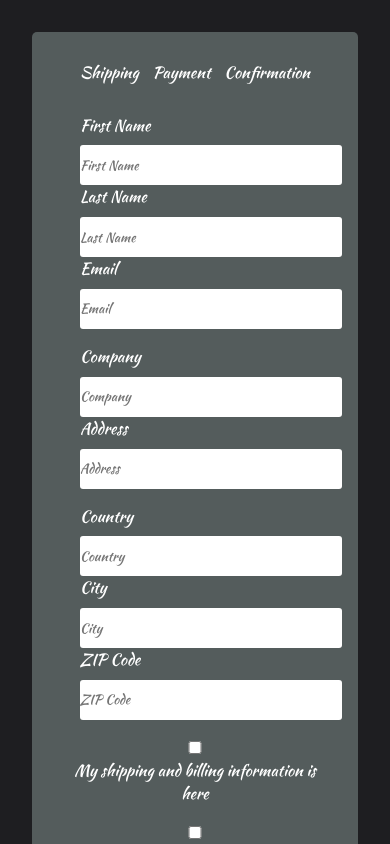
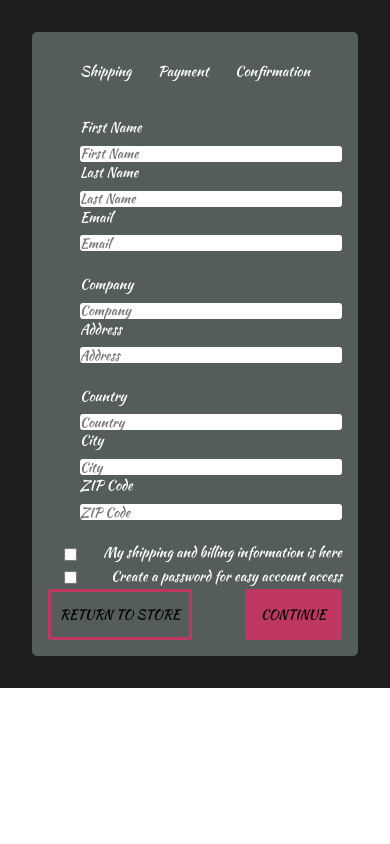
Before and after one commit to artikgupta/Form, a React (Create React App) app: page / in a window 390 px wide. Shown: the top 844 px of the page. Built offline with nearby package versions, Linux system fonts and the light colour scheme.

Commit message:
made changes in the media queries

```diff
--- a/src/App.css
+++ b/src/App.css
@@ -4,7 +4,8 @@
   box-sizing: border-box;
   font-family: "Kaushan Script", cursive;
 }
-.main-container {
+.App {
+  height: 100vh;
   background-color: #1e1e21;
   color: white;
   width: 100%;
@@ -13,6 +14,15 @@
   margin: 0 auto;
   padding: 2rem;
 }
+/* .main-container {
+  background-color: #1e1e21;
+  color: white;
+  width: 100%;
+  height: auto;
+  text-align: center;
+  margin: 0 auto;
+  padding: 2rem;
+} */
 .container {
   background-color: #545c5c;
   max-width: 600px;
@@ -52,7 +62,6 @@ label {
 }
 input[type="text"] {
   height: 2.5rem;
-  /* max-width: 15rem; */
   border: none;
   border-radius: 3px;
 }
@@ -76,16 +85,20 @@ input[type="checkbox"] {
   border: none;
   border-radius: 3px;
 }
+.check-design {
+  display: flex;
+  justify-content: space-around;
+}
 
-@media only screen and (max-width: 600px) {
-  /* input[type="text"] {
-    max-width: 4rem;
-  } */
-  /* .main-container {
-    max-width: 100%;
-    height: 100vh;
-  } */
+@media only screen and (max-width: 760px) {
+  input[type="text"] {
+    height: 1rem;
+  }
+  .App {
+    height: auto;
+  }
   .container {
+    font-size: 14px;
     max-width: 600px;
     width: 100%;
     height: auto;
@@ -93,20 +106,10 @@ input[type="checkbox"] {
   .flex {
     display: flex;
     flex-direction: column;
-    margin: 1rem;
+    /* margin: 1rem; */
+  }
+  .check-design {
+    display: flex;
+    justify-content: space-between;
   }
 }
-@media only screen and (max-width: 360px) {
-  input[type="text"] {
-    /* max-width: 4rem; */
-  }
-  /* .main-container {
-    max-width: 1200px;
-    border: 2px solid red;
-  } */
-  .flex {
-    display: flex;
-    flex-direction: column;
-    margin: 0.66rem;
-  }
-}
--- a/src/components/form.js
+++ b/src/components/form.js
@@ -129,12 +129,12 @@ export class Form extends Component {
               </div>
             </div>
             {/* shipping info */}
-            <div className="shipping-info flex">
+            <div className="shipping-info check-design ">
               <input type="checkbox"></input>
               <p>My shipping and billing information is here</p>
             </div>
             {/* password-info */}
-            <div className="password-info flex">
+            <div className="password-info check-design">
               <input type="checkbox"></input>
               <p>Create a password for easy account access</p>
             </div>
```
